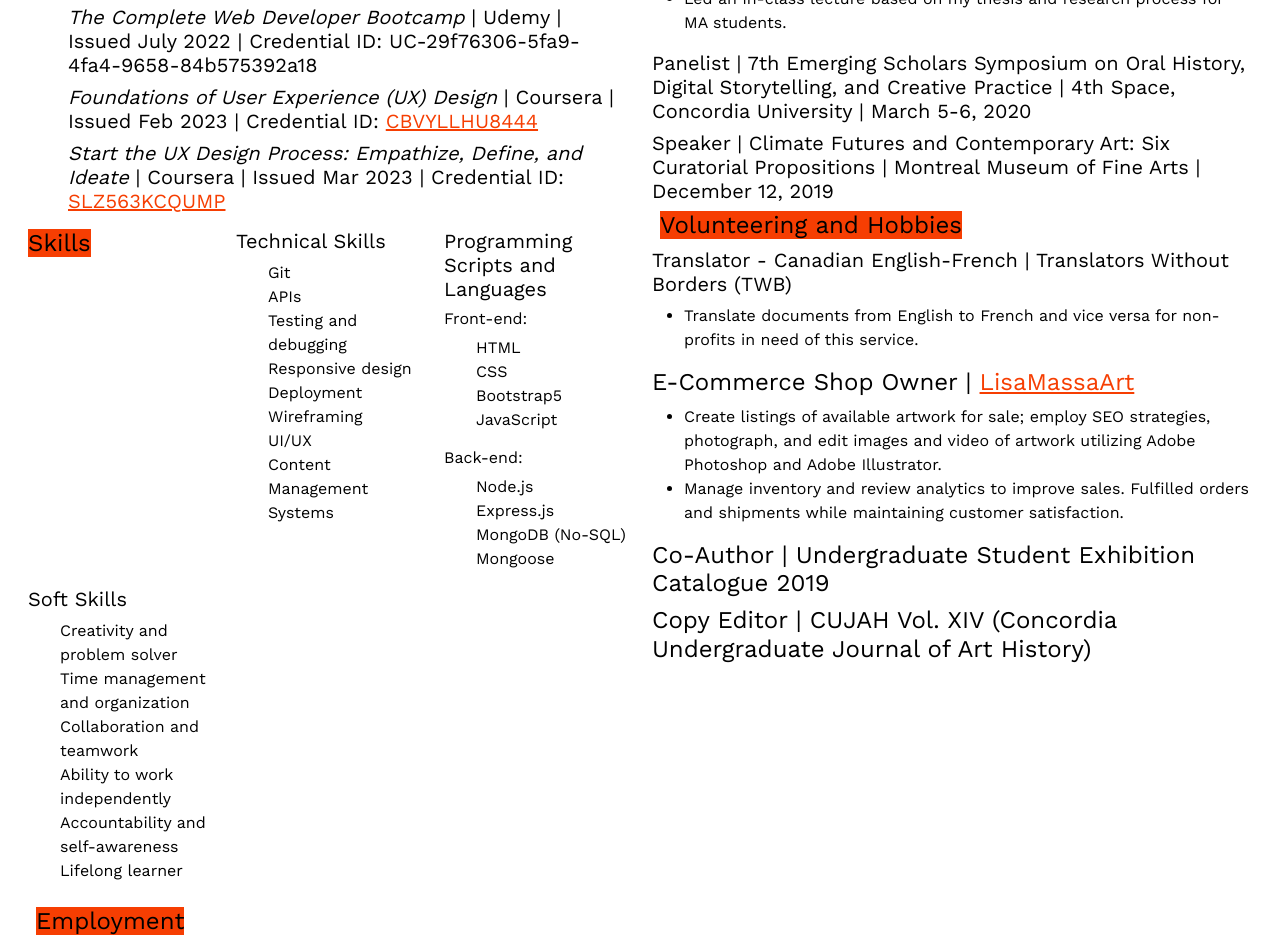
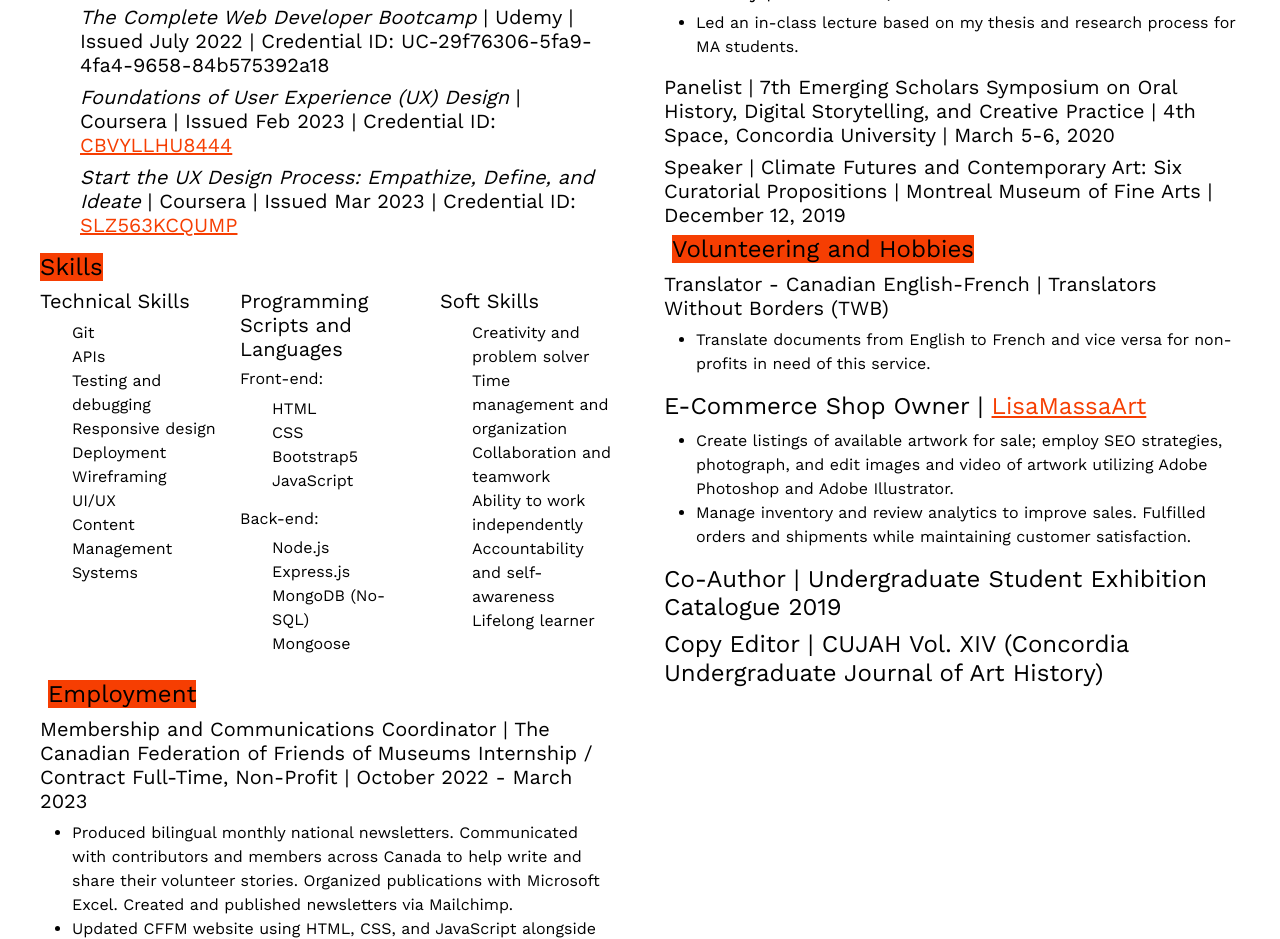
Before and after one commit to lisa-massa/lisa-massa.github.io, a website: page mycv.html in a window 1280 px wide. Shown: the part 693-1632 px from the top of the page. Drawn offline with nearby package versions, Linux system fonts and the light colour scheme.

Commit message:
Update column gap

```diff
--- a/mycv.html
+++ b/mycv.html
@@ -32,8 +32,8 @@
     <a id="link" class="link" href="https://github.com/lisa-massa"><i class="bi bi-github"></i></a>
 </div>
 
-    <div class="row m-3">
-    <div class="col-lg-6 column-gap-5">
+    <div class="row m-3 gx-5">
+    <div class="col-lg-6">
 
 <p class="text-justify">
     Lisa Massa is a recent graduate and aspiring software developer from Montreal, Quebec.
@@ -60,10 +60,8 @@
         <li class="m-2"><h5><em>Start the UX Design Process: Empathize, Define, and Ideate</em> | Coursera | Issued Mar 2023 | Credential ID: <a href="https://www.coursera.org/account/accomplishments/certificate/SLZ563KCQUMP">SLZ563KCQUMP</a></h5></li>
     </ul>
 
+    <h4><mark>Skills</mark></h4>
 <div class="row">
-    <div class="col">
-        <h4><mark>Skills</mark></h4>
-    </div>
         <div class="col-lg-4">
             <h5>Technical Skills</h5>
 	            <ul class="noDecorationUl">
```
